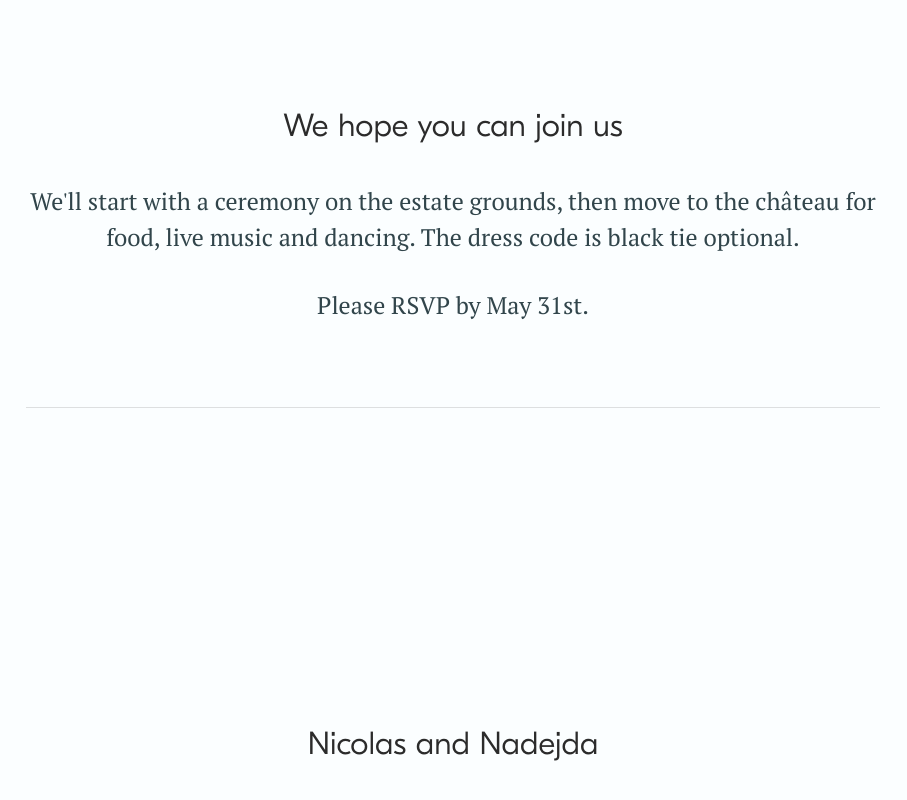
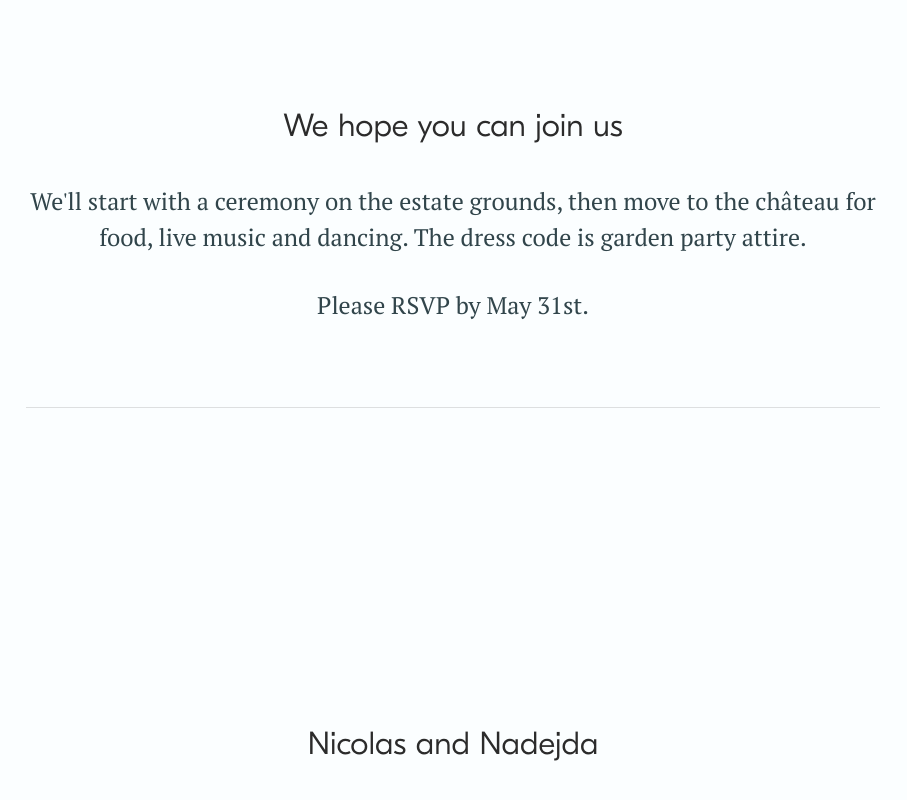
Before and after one commit to WeHateNick/nico-and-nadejda-wedding, a Next.js app: page / in a window 1280 px wide. Shown: the part 8475-9275 px from the top of the page, without its empty margins (187-1094 px from the left). Built offline with nearby package versions, Linux system fonts and the light colour scheme.

Commit message:
copy edit

```diff
--- a/pages/index.js
+++ b/pages/index.js
@@ -225,7 +225,7 @@ export default function Home() {
               <p>
                 We&apos;ll start with a ceremony on the estate grounds, then
                 move to the château for food, live music and dancing. The dress
-                code is black tie optional.
+                code is garden party attire.
               </p>
               <p>Please RSVP by May 31st.</p>
             </div>
--- a/pages/rsvp.js
+++ b/pages/rsvp.js
@@ -94,7 +94,7 @@ export default function Rsvp() {
                 </ul>
               </p>
               <p className={styles.subsection__content}>
-                The dress code is black tie optional or cocktail attire.
+                The dress code is garden party attire.
               </p>
               <p className={styles.subsection__content}>
                 Please RSVP by May 31st
```
